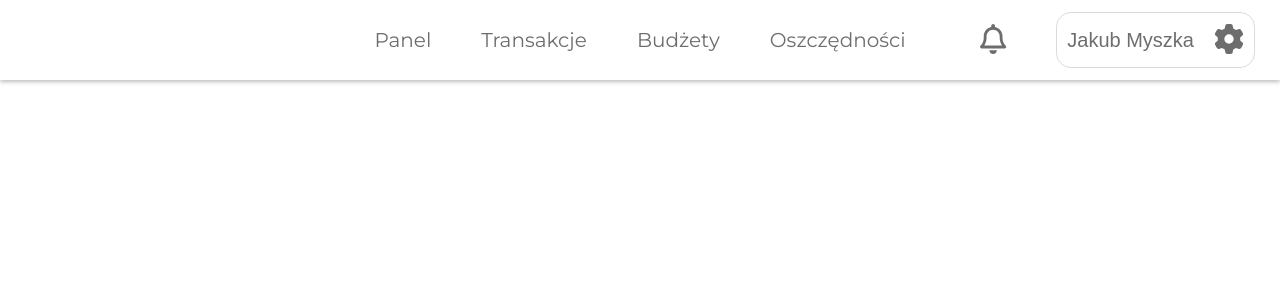
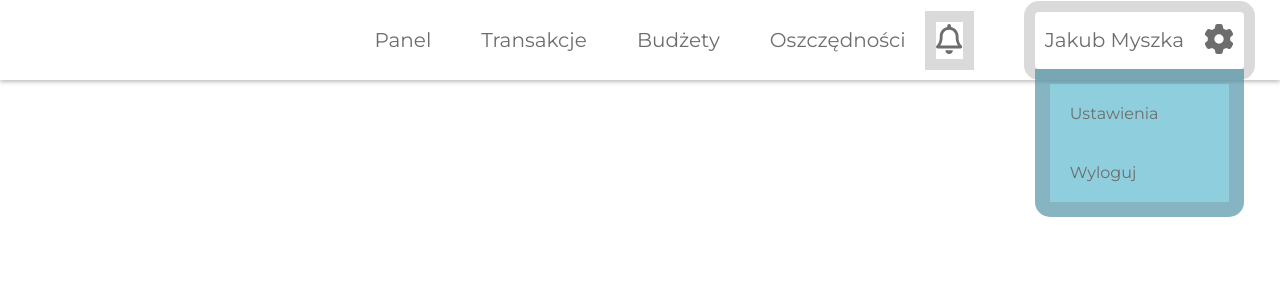
Before and after one commit to JaqoobM/portfeliks, a React (Create React App) app in the folder frontend/: page /transakcje in a window 1280 px wide. Shown: the top 300 px of the page. Built offline with nearby package versions, Linux system fonts and the light colour scheme.

Commit message:
Navigation desktop v0.1

```diff
--- a/frontend/src/components/Navigation/Navigation.js
+++ b/frontend/src/components/Navigation/Navigation.js
@@ -12,13 +12,20 @@ function Navigation() {
 						<FontAwesomeIcon icon={faBell} />
 					</span>
 
-					<button className='nav__elements'>
+					<div className='nav__elements'>
 						<p className='nav__name'>Jakub Myszka</p>
 
 						<span className='nav__settings'>
 							<FontAwesomeIcon icon={faGear} />
 						</span>
-					</button>
+
+						<div className='nav__menu-box'>
+							<ul className='nav__menu-list'>
+								<li className='nav__menu-element'>Ustawienia</li>
+								<li className='nav__menu-element'>Wyloguj</li>
+							</ul>
+						</div>
+					</div>
 				</div>
 
 				<ul className='nav__list'>
--- a/frontend/src/components/Navigation/Navigation.scss
+++ b/frontend/src/components/Navigation/Navigation.scss
@@ -1,7 +1,7 @@
 @use '../Utilities/colors';
 
 .nav {
-	position: relative;
+	position: absolute;
 	width: 100%;
 	height: 8rem;
 	background-color: colors.$white;
@@ -38,9 +38,10 @@
 	}
 
 	&__elements {
+		position: relative;
 		display: flex;
 		align-items: center;
-		border: 0.1rem solid colors.$account-granite;
+		border: 1.1rem solid colors.$account-granite;
 		padding: 1rem;
 		border-radius: 1.5rem;
 		background: none;
@@ -52,13 +53,18 @@
 		&:hover {
 			color: colors.$white;
 			background-color: colors.$blue;
-			border: 0.1rem solid transparent;
+			// border: 0.1rem solid transparent;
 			box-shadow: 0 0 0.5rem colors.$blue;
+		}
+
+		&:focus {
+			border-radius: 1.5rem 1.5rem 0 0;
 		}
 	}
 
 	&__alert {
 		margin-right: 5rem;
+		border: 1.1rem solid colors.$account-granite
 	}
 
 	&__settings {
@@ -68,4 +74,34 @@
 	&__name {
 		font-size: 2rem;
 	}
+
+	&__menu-box {
+		background-color: colors.$icon-blue;
+		font-size: 1.6rem;
+		top: 100%;
+		// right: 0;
+		// left: 0;
+		width: 100%;
+		left: 0;
+		position: absolute;
+		border: 1.5rem solid colors.$account-granite;
+		border-radius: 0 0 1.5rem 1.5rem;
+		overflow: hidden;
+	}
+
+	&__menu-list {
+		display: flex;
+		flex-direction: column;
+		justify-content: center;
+		list-style: none;
+	}
+
+	&__menu-element {
+		padding: 2rem;
+
+		&:hover {
+			background-color: colors.$white;
+			color: colors.$blue;
+		}
+	}
 }
```
